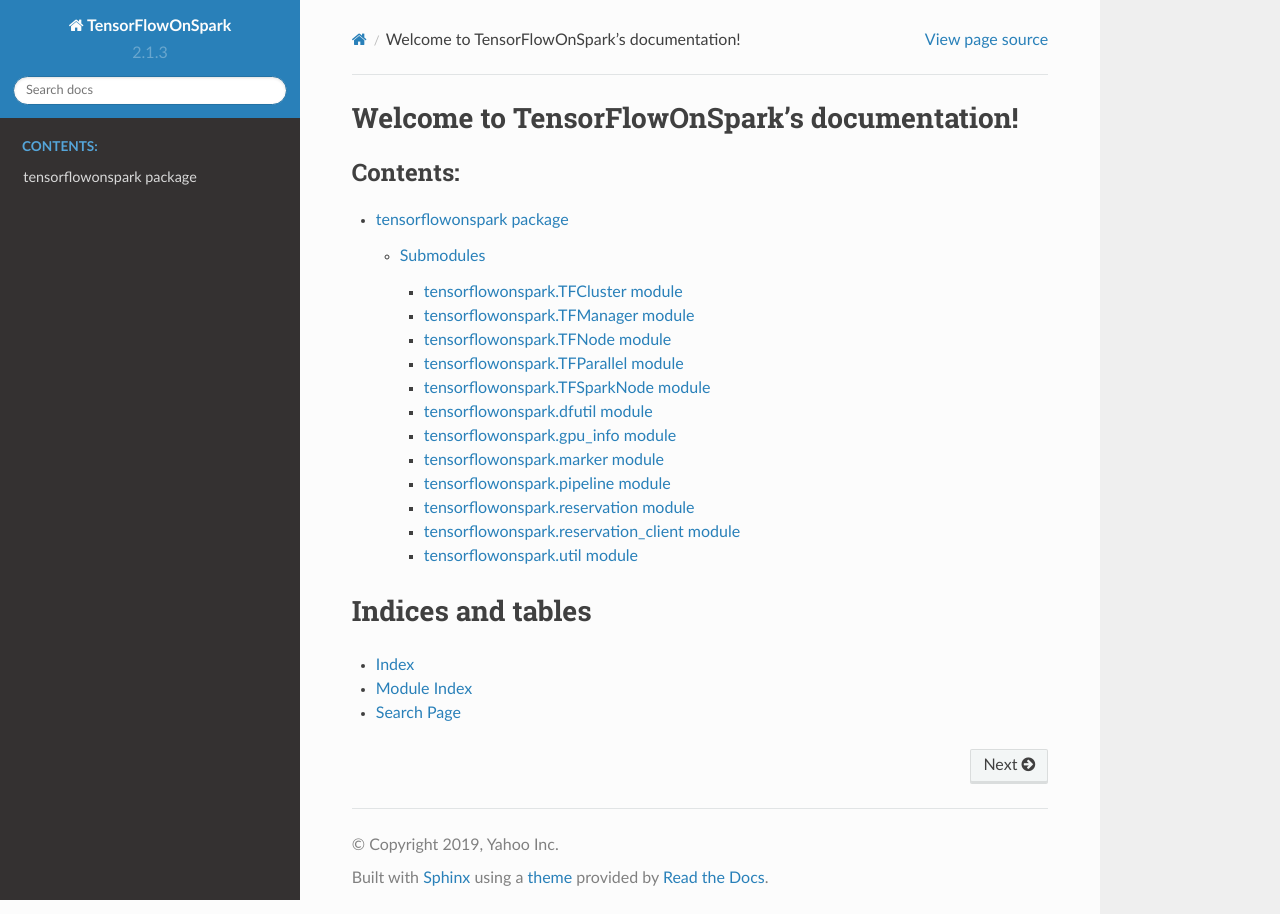
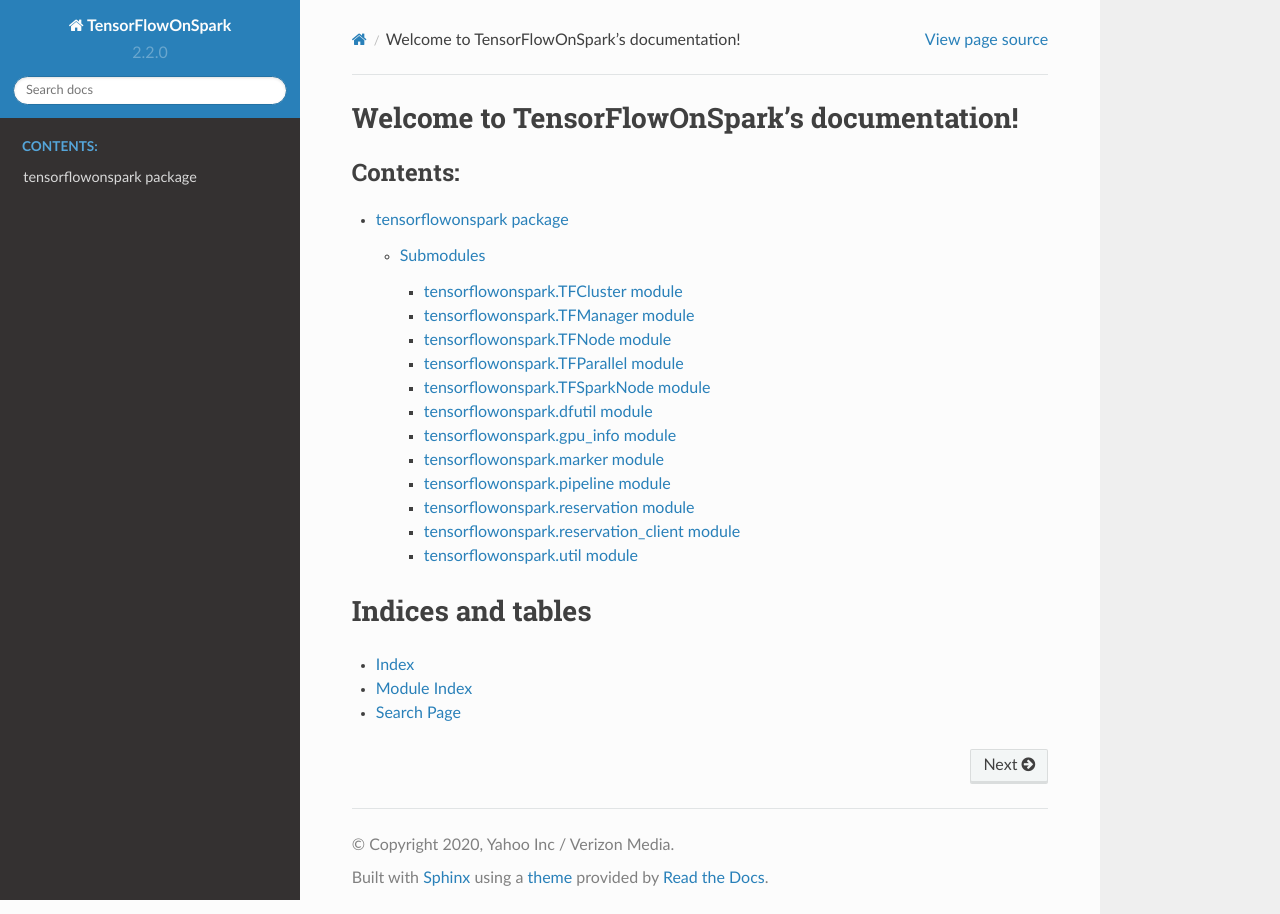
Before and after one commit to yahoo/TensorFlowOnSpark, a Sphinx documentation site: the page built from docs/source/index.rst, in a window 1280 px wide. Built offline with Sphinx 7.4.7 and the Read the Docs theme 2.0.0, drawn with Linux system fonts in a browser that asks for light colours.

Commit message:
v2.2.0 release

```diff
--- a/docs/source/conf.py
+++ b/docs/source/conf.py
@@ -24,13 +24,13 @@ autodoc_mock_imports = ["pyspark", "tensorflow"]
 # -- Project information -----------------------------------------------------
 
 project = 'TensorFlowOnSpark'
-copyright = '2019, Yahoo Inc'
+copyright = '2020, Yahoo Inc / Verizon Media'
 author = 'Yahoo Inc'
 
 # The short X.Y version
-version = '2.1.3'
+version = '2.2.0'
 # The full version, including alpha/beta/rc tags
-release = '2.1.3'
+release = '2.2.0'
 
 
 # -- General configuration ---------------------------------------------------
--- a/pom.xml
+++ b/pom.xml
@@ -5,7 +5,7 @@
     <modelVersion>4.0.0</modelVersion>
     <groupId>com.yahoo.ml</groupId>
     <artifactId>tensorflowonspark</artifactId>
-    <version>2.1.3-SNAPSHOT</version>
+    <version>2.2.0-SNAPSHOT</version>
     <packaging>jar</packaging>
     <name>tensorflowonspark</name>
     <description>Spark Scala inferencing for TensorFlowOnSpark</description>
--- a/setup.py
+++ b/setup.py
@@ -6,7 +6,7 @@ with open('README.md') as f:
 setup(
   name='tensorflowonspark',
   packages=['tensorflowonspark'],
-  version='2.1.3',
+  version='2.2.0',
   description='Deep learning with TensorFlow on Apache Spark clusters',
   long_description=long_description,
   long_description_content_type='text/markdown',
--- a/tensorflowonspark/__init__.py
+++ b/tensorflowonspark/__init__.py
@@ -2,4 +2,4 @@ import logging
 
 logging.basicConfig(level=logging.INFO, format="%(asctime)s %(levelname)s (%(threadName)s-%(process)d) %(message)s")
 
-__version__ = "2.1.3"
+__version__ = "2.2.0"
```
